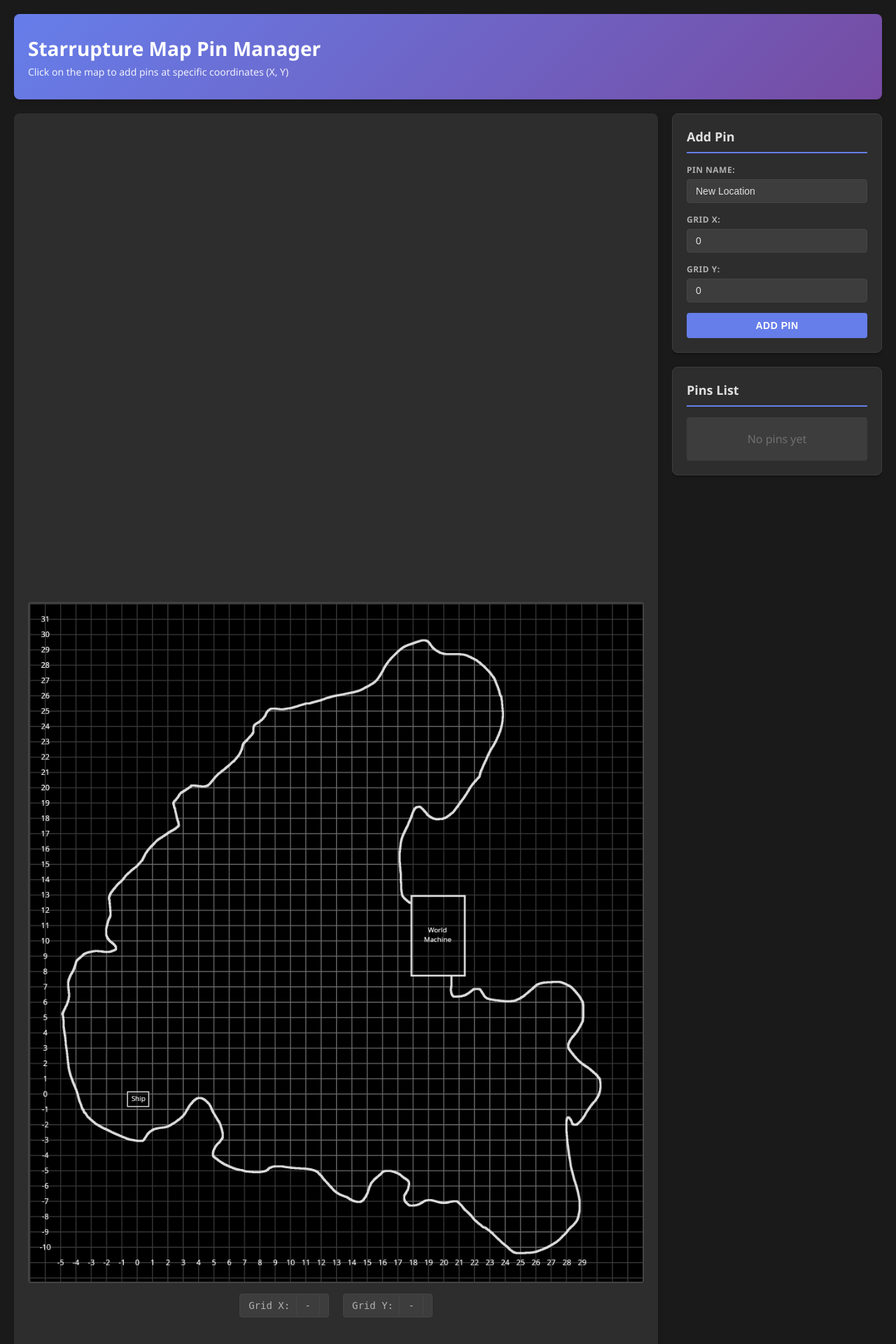
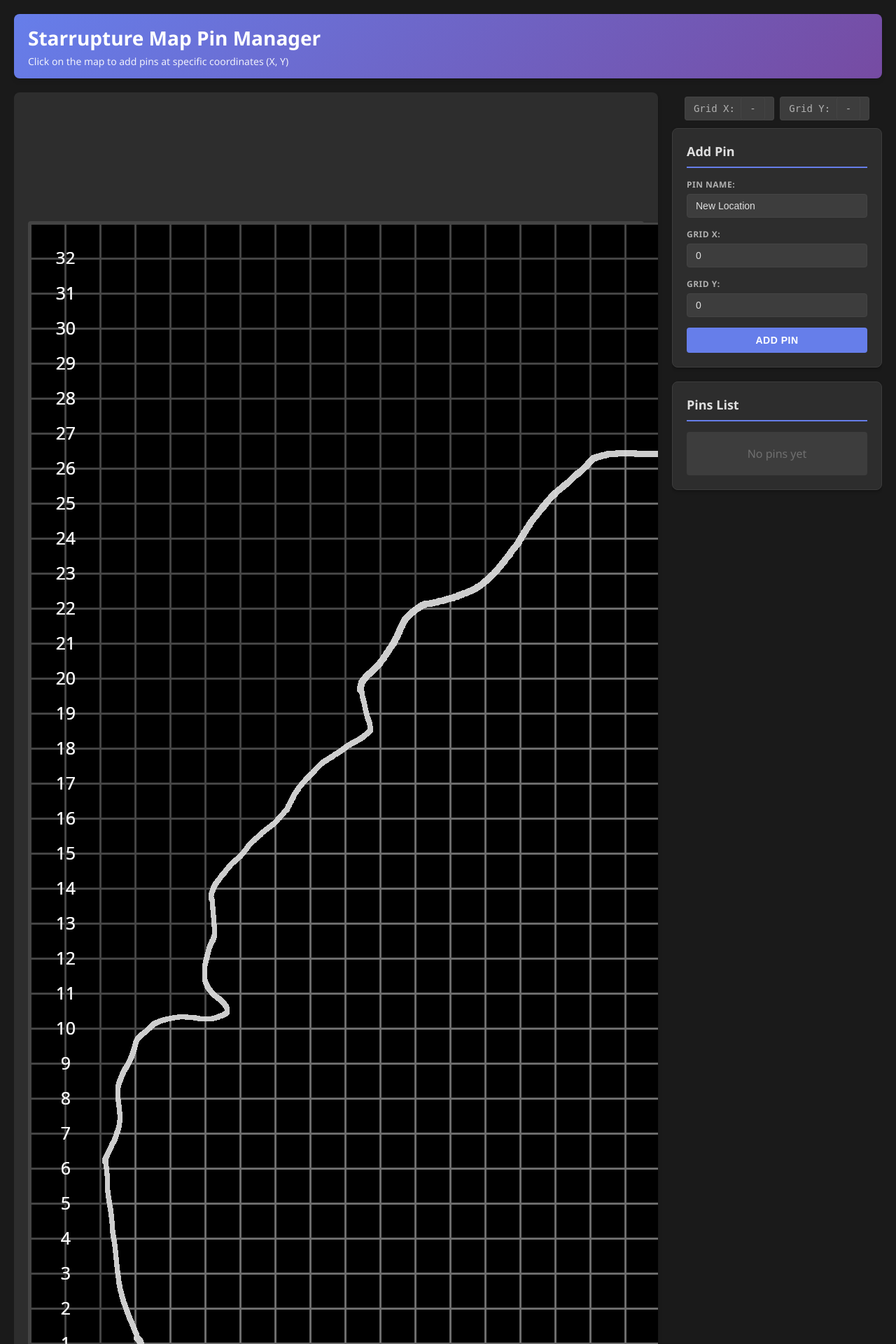
Before and after one commit to myron-alexander/starrupture-production-calculator-py, a Flask app: page / in a window 1280 px wide. Shown: the top 1920 px of the page at 70% size. Run offline with Flask 3, Linux system fonts and the light colour scheme.

Commit message:
Changed map zoom and moved the cursor grid position display to the sidebar.
Also supports loading a detailed game map.

```diff
--- a/map_builder/app.py
+++ b/map_builder/app.py
@@ -11,6 +11,10 @@ app = Flask(__name__)
 # Configuration
 PINS_FILE = 'pins_data.json'
 MAP_IMAGE = 'starrupture_map_outline.png'
+FILLED_MAP_IMAGE = 'starrupture_map_filled.png'
+
+def get_map_image_filename() -> str:
+    return FILLED_MAP_IMAGE if os.path.exists(FILLED_MAP_IMAGE) else MAP_IMAGE
 
 # Initialize pins storage
 def load_pins():
@@ -34,7 +38,7 @@ def index():
 @app.route('/map-image')
 def map_image():
     """Serve the map image."""
-    return send_file(MAP_IMAGE, mimetype='image/png')
+    return send_file(get_map_image_filename(), mimetype='image/png')
 
 @app.route('/api/pins', methods=['GET'])
 def get_pins():
--- a/map_builder/static/app.js
+++ b/map_builder/static/app.js
@@ -22,7 +22,7 @@ let selectedPinId = null;
 
 // Grid configuration
 const GRID_ORIGIN_X = 350;  // Pixel X coordinate of grid origin
-const GRID_ORIGIN_Y = 1600; // Pixel Y coordinate of grid origin
+const GRID_ORIGIN_Y = 1650; // Pixel Y coordinate of grid origin
 const GRID_SPACING = 50;    // Pixels between grid lines
 
 // Convert pixel coordinates to grid coordinates
--- a/map_builder/static/style.css
+++ b/map_builder/static/style.css
@@ -27,7 +27,7 @@ body.dark-mode {
 header {
     background: linear-gradient(135deg, #667eea 0%, #764ba2 100%);
     color: white;
-    padding: 30px 20px;
+    padding: 15px 20px;
     border-radius: 8px;
     margin-bottom: 20px;
     box-shadow: 0 4px 6px rgba(0, 0, 0, 0.1);
@@ -75,8 +75,8 @@ header p {
 
 .map-container img {
     display: block;
-    width: 100%;
-    height: 100%;
+    /* width: 100%;
+    height: 100%; */
     object-fit: contain;
 }
 
@@ -140,7 +140,8 @@ header p {
     margin-top: 15px;
     font-size: 14px;
     color: #b0b0b0;
-    display: flex;
+    display: block;
+    text-align: center;
     gap: 20px;
     font-family: monospace;
 }
--- a/map_builder/templates/index.html
+++ b/map_builder/templates/index.html
@@ -19,13 +19,14 @@
                     <img id="mapImage" src="{{ url_for('map_image') }}" alt="Starrupture Map">
                     <div id="pinsOverlay" class="pins-overlay"></div>
                 </div>
+            </div>
+
+
+            <div class="sidebar">
                 <div class="coordinates-display">
                     <span>Grid X: <span id="coordX">-</span></span>
                     <span>Grid Y: <span id="coordY">-</span></span>
                 </div>
-            </div>
-
-            <div class="sidebar">
                 <div class="panel">
                     <h2>Add Pin</h2>
                     <div class="form-group">
```
Also changed, not shown: map_builder/README.md, map_builder/starrupture_map_outline.png.
